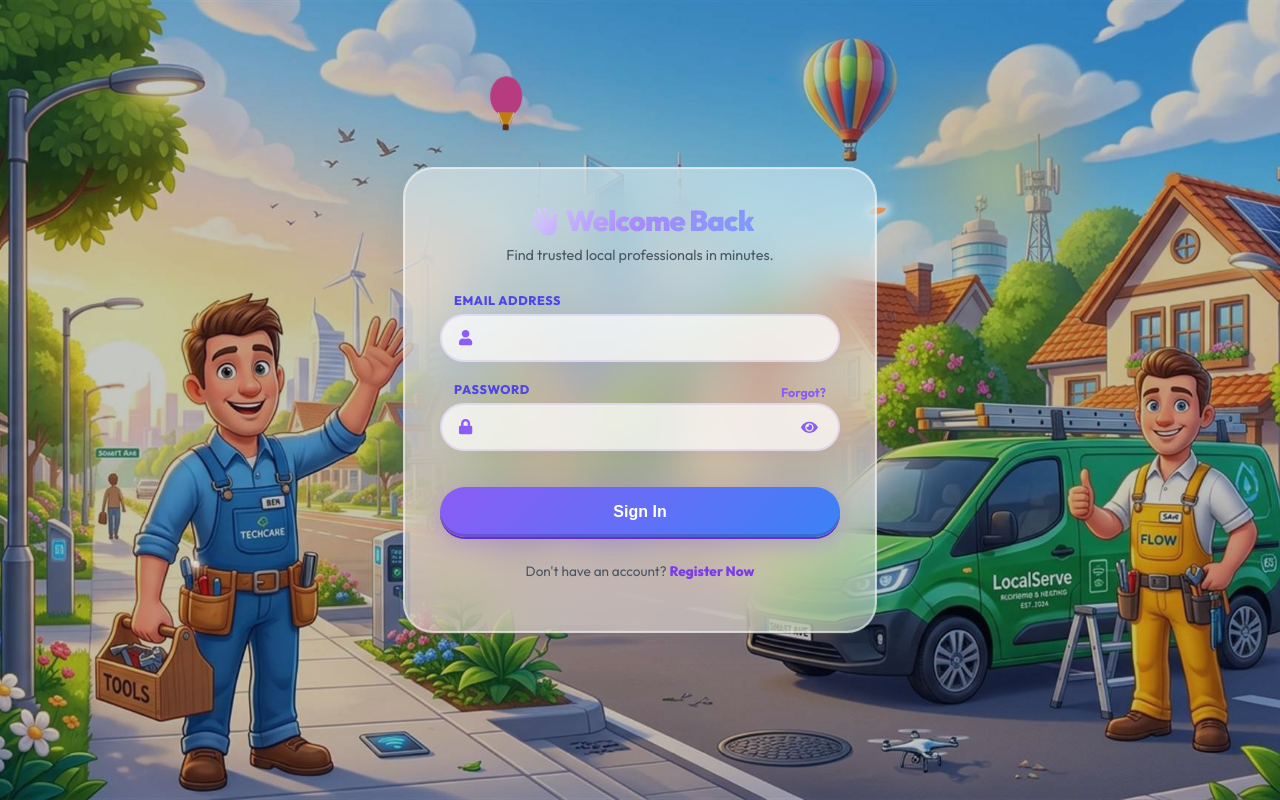
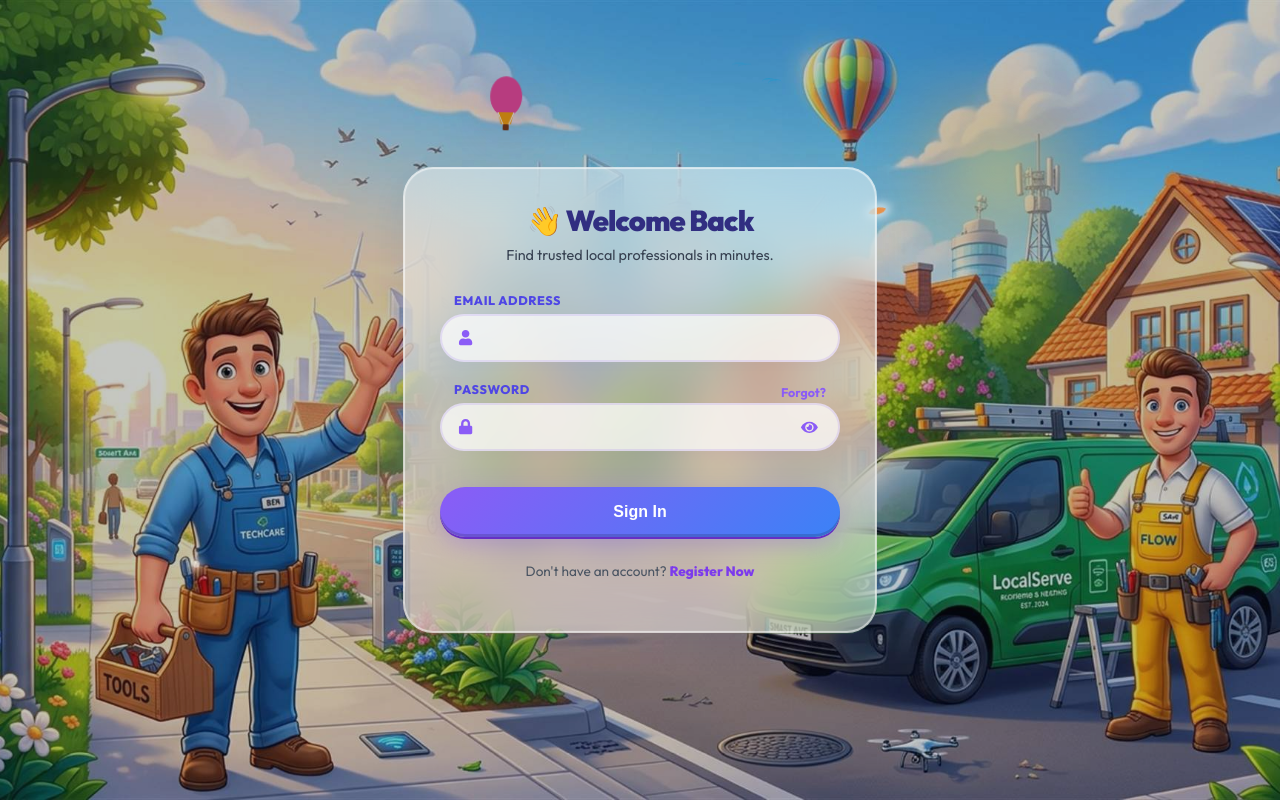
Before and after one commit to Vigneshaprl04/LOCLA_SERVE_PROJECT, a React (Vite) app in the folder frontend/: page /login in a window 1280 px wide. Built offline with nearby package versions, Linux system fonts and the light colour scheme; no server answers.

Commit message:
Fix: Overwrite global header text-clip rules on premium-title with high contrast deep indigo

```diff
--- a/frontend/src/styles/auth.css
+++ b/frontend/src/styles/auth.css
@@ -316,14 +316,17 @@
 .premium-title {
   font-size: 1.8rem;
   font-weight: 900;
-  color: #1e1b4b;
+  color: #312e81 !important;
+  background: none !important;
+  -webkit-text-fill-color: #312e81 !important;
+  background-clip: border-box !important;
   margin: 0 0 8px 0;
   letter-spacing: -0.03em;
 }
 
 .premium-subtitle {
   font-size: 0.9rem;
-  color: #4b5563;
+  color: #374151 !important;
   margin: 0;
   line-height: 1.4;
 }
```
